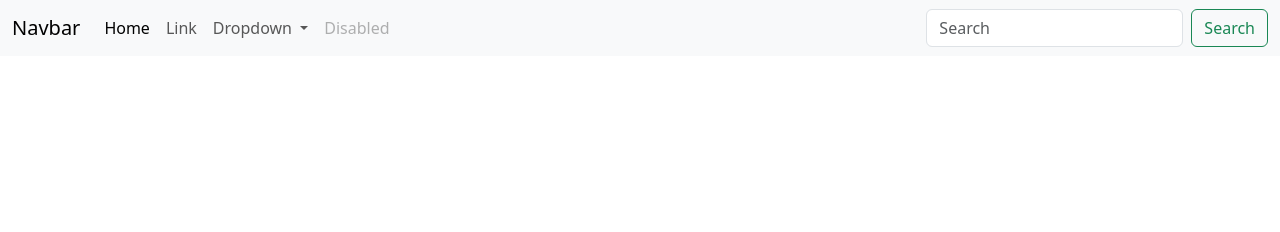
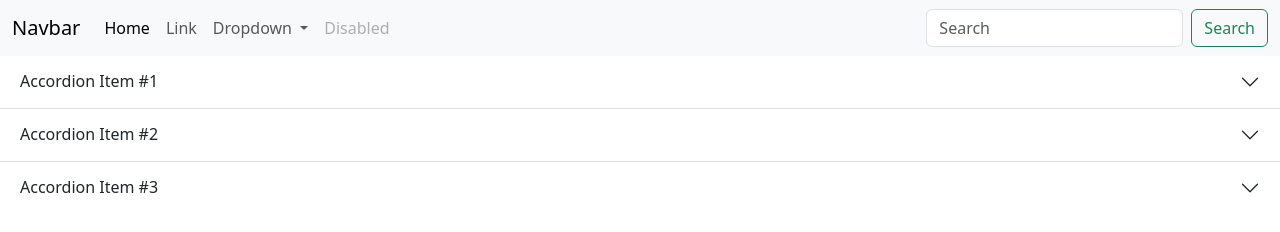
Before and after one commit to velocistacallejero/portafolio, a plain HTML site: page index.html in a window 1280 px wide. Drawn offline with nearby package versions, Linux system fonts and the light colour scheme.

Commit message:
Update index.html

```diff
--- a/index.html
+++ b/index.html
@@ -43,6 +43,37 @@
     </div>
   </div>
 </nav>
-
+<div class="accordion accordion-flush" id="accordionFlushExample">
+  <div class="accordion-item">
+    <h2 class="accordion-header">
+      <button class="accordion-button collapsed" type="button" data-bs-toggle="collapse" data-bs-target="#flush-collapseOne" aria-expanded="false" aria-controls="flush-collapseOne">
+        Accordion Item #1
+      </button>
+    </h2>
+    <div id="flush-collapseOne" class="accordion-collapse collapse" data-bs-parent="#accordionFlushExample">
+      <div class="accordion-body">Placeholder content for this accordion, which is intended to demonstrate the <code>.accordion-flush</code> class. This is the first item's accordion body.</div>
+    </div>
+  </div>
+  <div class="accordion-item">
+    <h2 class="accordion-header">
+      <button class="accordion-button collapsed" type="button" data-bs-toggle="collapse" data-bs-target="#flush-collapseTwo" aria-expanded="false" aria-controls="flush-collapseTwo">
+        Accordion Item #2
+      </button>
+    </h2>
+    <div id="flush-collapseTwo" class="accordion-collapse collapse" data-bs-parent="#accordionFlushExample">
+      <div class="accordion-body">Placeholder content for this accordion, which is intended to demonstrate the <code>.accordion-flush</code> class. This is the second item's accordion body. Let's imagine this being filled with some actual content.</div>
+    </div>
+  </div>
+  <div class="accordion-item">
+    <h2 class="accordion-header">
+      <button class="accordion-button collapsed" type="button" data-bs-toggle="collapse" data-bs-target="#flush-collapseThree" aria-expanded="false" aria-controls="flush-collapseThree">
+        Accordion Item #3
+      </button>
+    </h2>
+    <div id="flush-collapseThree" class="accordion-collapse collapse" data-bs-parent="#accordionFlushExample">
+      <div class="accordion-body">Placeholder content for this accordion, which is intended to demonstrate the <code>.accordion-flush</code> class. This is the third item's accordion body. Nothing more exciting happening here in terms of content, but just filling up the space to make it look, at least at first glance, a bit more representative of how this would look in a real-world application.</div>
+    </div>
+  </div>
+</div>
 </body>
 </html>
```
